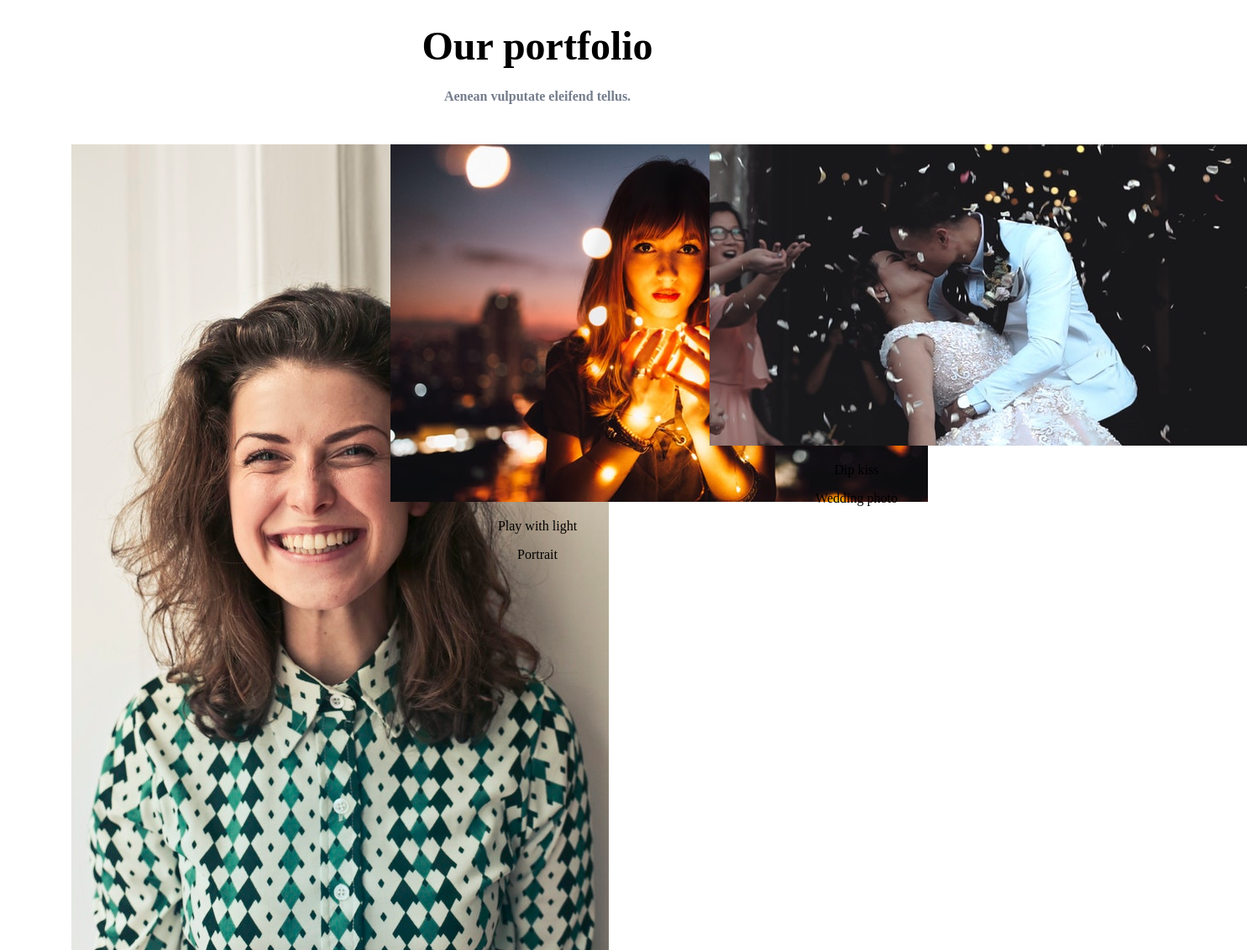
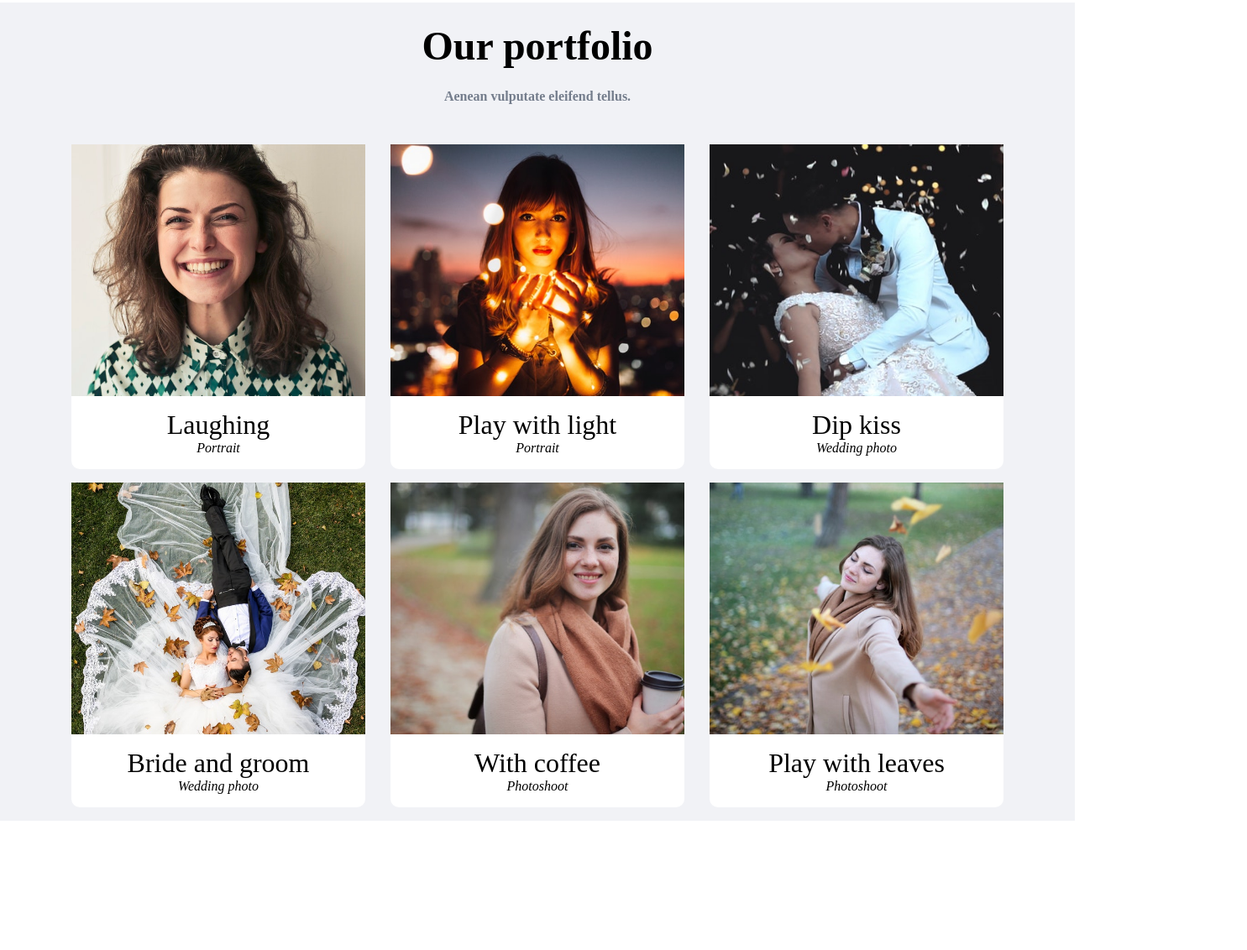
Before and after one commit to sylwiadras/taskrunner-project, a website: page index.html in a window 1280 px wide. Shown: the part 1307-2439 px from the top of the page at 84% size, 1485 px wide, since content can reach past the window. After the commit the page ends 2285 px from the top, so only its background shows below. Drawn offline with Linux system fonts and the light colour scheme.

Commit message:
Add portfolio css

```diff
--- a/index.html
+++ b/index.html
@@ -45,10 +45,10 @@
                 </ul>
             </nav>
             <div class="splash-inner">
-                <h1 class="page-title">
+                <h1 class="page-subtitle">
                     Welcome to our studio!
                 </h1>
-                <h2 class="page-subtitle">
+                <h2 class="page-title">
                     It's nice to meet you!
                 </h2>
                 <button class="btn">
@@ -79,7 +79,6 @@
                         </p>
                     </div>
                     <div class="col-lg-4 services-column">
-                        </h3>
                         <div class="services-icon">
                             <i class="fas fa-ring"></i>
                         </div>
@@ -115,7 +114,7 @@
                 <div class="row">
                     <div class="col-sm-6 col-lg-4">
                         <div class="portfolio-card">
-                            <div class="portfolio-img">
+                            <div class="portfolio-img img1">
                                 <img src="images/portrait.jpeg" alt="Portrait">
                             </div>
                             <div class="portfolio-description">
@@ -130,7 +129,7 @@
                     </div>
                     <div class="col-sm-6 col-lg-4">
                         <div class="portfolio-card">
-                            <div class="portfolio-img">
+                            <div class="portfolio-img img2">
                                 <img src="images/portrait2.jpeg" alt="Portrait">
                             </div>
                             <div class="portfolio-description">
@@ -145,7 +144,7 @@
                     </div>
                     <div class="col-sm-6 col-lg-4">
                         <div class="portfolio-card">
-                            <div class="portfolio-img">
+                            <div class="portfolio-img img3">
                                 <img src="images/wedding.jpeg" alt="Wedding photo">
                             </div>
                             <div class="portfolio-description">
@@ -160,7 +159,7 @@
                     </div>
                     <div class="col-sm-6 col-lg-4">
                         <div class="portfolio-card">
-                            <div class="portfolio-img">
+                            <div class="portfolio-img img4">
                                 <img src="images/wedding2.jpeg" alt="Wedding photo">
                             </div>
                             <div class="portfolio-description">
@@ -175,7 +174,7 @@
                     </div>
                     <div class="col-sm-6 col-lg-4">
                         <div class="portfolio-card">
-                            <div class="portfolio-img">
+                            <div class="portfolio-img img5">
                                 <img src="images/photoshoot.jpeg" alt="Photoshoot">
                             </div>
                             <div class="portfolio-description">
@@ -190,7 +189,7 @@
                     </div>
                     <div class="col-sm-6 col-lg-4">
                         <div class="portfolio-card">
-                            <div class="portfolio-img">
+                            <div class="portfolio-img img6">
                                 <img src="images/photoshoot2.jpeg" alt="Photoshoot">
                             </div>
                             <div class="portfolio-description">
--- a/sass/style.scss
+++ b/sass/style.scss
@@ -141,3 +141,101 @@ body {
     font-weight: bold;
     font-size: 1.5em;
 }
+
+/* Portfolio */
+
+.portfolio {
+    background-color: #f1f2f6;
+}
+
+.portfolio-card {
+    display: flex;
+    flex-direction: column;
+    flex: 1;
+    margin-bottom: 1em;
+    background-color: #fff;
+    border-radius: 10px;
+}
+
+.portfolio-img {
+    height: 300px;
+    position: relative;
+}
+
+.portfolio-img img {
+    object-fit: cover;
+    width: 100%;
+    height: 100%;
+}
+
+.portfolio-img::before {
+    content: '';
+    display: block;
+    width: 100%;
+    height: 100%;
+    background-color: #000;
+    opacity: 0;
+    position: absolute;
+    top: 0;
+    left: 0;
+    transition: all 1s;
+}
+
+.portfolio-img:hover::before {
+    opacity: 0.5;
+}
+
+.img1::after, .img2::after, .img3::after, .img4::after, .img5::after, .img6::after {
+    display: flex;
+    justify-content: center;
+    align-items: center;
+    width: 200px;
+    min-height: 50px;
+    border: #fff solid 2px;
+    position: absolute;
+    top: 50%;
+    left: 50%;
+    transform: translate(-50%, -50%);
+    font-size: 2em;
+    color: #fff;
+    opacity: 0;
+    transition: all 1s;
+}
+
+.img1:hover::after, .img2:hover::after, .img3:hover::after, .img4:hover::after, .img5:hover::after, .img6:hover::after {
+    opacity: 1;
+}
+
+.img1::after {
+    content: 'Laughing';
+}
+
+.img2::after {
+    content: 'Play with light';
+}
+
+.img3::after {
+    content: 'Dip kiss';
+}
+
+.img4::after {
+    content: 'Bride and groom';
+}
+
+.img5::after {
+    content: 'With coffee';
+}
+
+.img6::after {
+    content: 'Play with leaves';
+}
+
+.portfolio-title {
+    font-size: 2em;
+    margin: 0.5em 0 0 0;
+}
+
+.portfolio-subtitle {
+    font-style: italic;
+    margin: 0 0 1em 0;
+}
```
Also changed, not shown: css/style.css, 1 other file.
